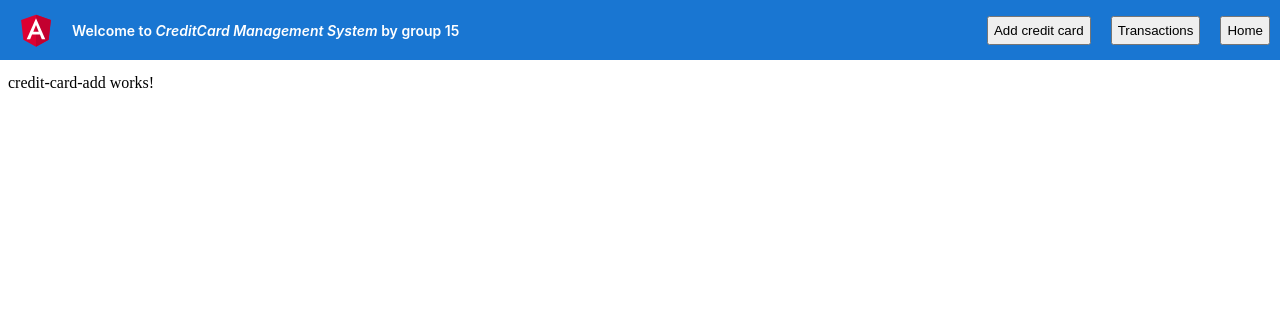
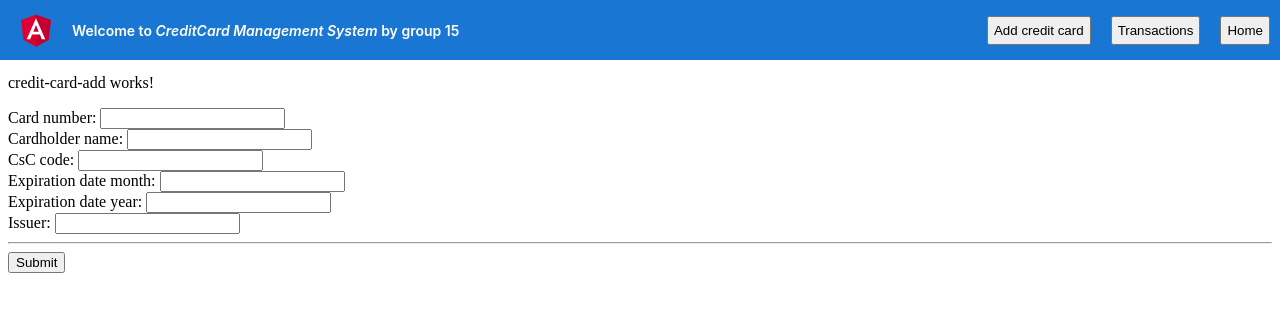
Before and after one commit to filip8600/CreditCardManagementSystem, an Angular app: page /addCreditCard in a window 1280 px wide. Shown: the top 312 px of the page. Built offline with nearby package versions, Linux system fonts and the light colour scheme.

Commit message:
Added pipe to credit card expiration date, started Reactive form for credit card add

```diff
--- a/src/app/Modules/credit-card/credit-card-details/credit-card-details.component.html
+++ b/src/app/Modules/credit-card/credit-card-details/credit-card-details.component.html
@@ -4,10 +4,15 @@
   <p>Cardholder: {{ card.cardholder_name }}</p>
   <p>CsC code: {{ card.csc_code }}</p>
   <p>
-    Expiration Date: {{ card.expiration_date_month }} /
-    {{ card.expiration_date_year }}
+    Expiration Date:
+    {{
+      card.expiration_date_month | expirationDatePipe: card.expiration_date_year
+    }}
+    <!-- {{ card.expiration_date_month }} / -->
+    <!-- {{ card.expiration_date_year }} -->
   </p>
   <p>Issuer: {{ card.issuer }}</p>
+  <button (click)="deleteCard(card)">Delete card</button>
   <p>Transactions:</p>
   <p>STILL NEEDS TRANSACTIONS LIST</p>
 </div>
--- a/src/app/Modules/credit-card/credit-card-details/credit-card-details.component.ts
+++ b/src/app/Modules/credit-card/credit-card-details/credit-card-details.component.ts
@@ -1,5 +1,5 @@
 import { Component, OnInit } from '@angular/core';
-import { ActivatedRoute } from '@angular/router';
+import { ActivatedRoute, Route, Router } from '@angular/router';
 import {
   CreditCard,
   CreditCardService,
@@ -13,15 +13,25 @@ import { Observable } from 'rxjs';
 })
 export class CreditCardDetailsComponent implements OnInit {
   card$: Observable<CreditCard>;
+  service: CreditCardService;
 
   constructor(
     private activatedRoute: ActivatedRoute,
+    private router: Router,
     creditCardService: CreditCardService
   ) {
     const cardNumber: number = parseInt(
       this.activatedRoute.snapshot.paramMap.get('card_number') ?? '' // witchcraft
     );
     this.card$ = creditCardService.getCard(cardNumber);
+    this.service = creditCardService;
+  }
+
+  public deleteCard(card: CreditCard) {
+    console.log('deleted card: ' + card.card_number);
+    this.service
+      .deleteCard(card)
+      .subscribe(() => this.router.navigateByUrl('/'));
   }
 
   ngOnInit(): void {}
--- a/src/app/Services/credit-card.service.ts
+++ b/src/app/Services/credit-card.service.ts
@@ -18,6 +18,11 @@ export class CreditCardService {
   postCard(card: CreditCard): Observable<CreditCard> {
     return this.http.post<CreditCard>(`${this.rootUrl}/cards`, card);
   }
+  deleteCard(card: CreditCard): Observable<CreditCard> {
+    return this.http.delete<CreditCard>(
+      `${this.rootUrl}/cards/` + card.card_number
+    );
+  }
 }
 
 export interface CreditCard {
--- a/src/app/Standalone Components/credit-card-add/credit-card-add.component.html
+++ b/src/app/Standalone Components/credit-card-add/credit-card-add.component.html
@@ -1 +1,24 @@
 <p>credit-card-add works!</p>
+<form [formGroup]="profileForm" (ngSubmit)="onSubmit()">
+  <div class="form-wrapper">
+    <label for="card_number">Card number: </label>
+    <input type="number" formControlName="card_number" />
+    <br />
+    <label for="cardholder_name">Cardholder name: </label>
+    <input type="text" formControlName="cardholder_name" />
+    <br />
+    <label for="csc_code">CsC code: </label>
+    <input type="number" formControlName="csc_code" />
+    <br />
+    <label for="expiration_date_month">Expiration date month: </label>
+    <input type="text" formControlName="expiration_date_month" />
+    <br />
+    <label for="expiration_date_year">Expiration date year: </label>
+    <input type="text" formControlName="expiration_date_year" />
+    <br />
+    <label for="issuer">Issuer: </label>
+    <input type="text" formControlName="issuer" />
+    <hr />
+    <button type="submit">Submit</button>
+  </div>
+</form>
--- a/src/app/Standalone Components/credit-card-add/credit-card-add.component.ts
+++ b/src/app/Standalone Components/credit-card-add/credit-card-add.component.ts
@@ -1,16 +1,39 @@
 import { Component, OnInit } from '@angular/core';
+import {
+  FormBuilder,
+  FormGroup,
+  FormControl,
+  Validators,
+} from '@angular/forms';
+import { ReactiveFormsModule } from '@angular/forms';
 
 @Component({
   standalone: true,
   selector: 'app-credit-card-add',
   templateUrl: './credit-card-add.component.html',
-  styleUrls: ['./credit-card-add.component.scss']
+  styleUrls: ['./credit-card-add.component.scss'],
+  imports: [ReactiveFormsModule],
 })
 export class CreditCardAddComponent implements OnInit {
+  profileForm = this.formbuilder.group({
+    card_number: [
+      '',
+      [Validators.required, Validators.minLength(7), Validators.maxLength(16)],
+    ],
+    cardholder_name: ['', [Validators.required]],
+    csc_code: [
+      '',
+      [Validators.required, Validators.maxLength(3), Validators.minLength(3)],
+    ],
+    expiration_date_month: ['', [Validators.required]],
+    expiration_date_year: ['', [Validators.required]],
+    issuer: [''],
+  });
 
-  constructor() { }
+  constructor(private formbuilder: FormBuilder) {}
 
-  ngOnInit(): void {
+  onSubmit() {
+    console.log(this.profileForm.value);
   }
-
+  ngOnInit(): void {}
 }
--- a/src/app/app.module.ts
+++ b/src/app/app.module.ts
@@ -10,6 +10,8 @@ import { HomeComponent } from './AppModuleComponents/home/home.component';
 import { HttpClientModule } from '@angular/common/http';
 import { CreditCardListComponent } from './Modules/credit-card/credit-card-list/credit-card-list.component';
 import { CreditCardModule } from './Modules/credit-card/credit-card.module';
+import { ExpirationDatePipePipe } from './expiration-date-pipe.pipe';
+import { ReactiveFormsModule } from '@angular/forms';
 
 @NgModule({
   declarations: [AppComponent, NavigationBarComponent, HomeComponent],
@@ -21,6 +23,7 @@ import { CreditCardModule } from './Modules/credit-card/credit-card.module';
     HttpClientModule,
     CreditCardModule,
   ],
+  exports: [],
   providers: [],
   bootstrap: [AppComponent],
 })
--- /dev/null
+++ b/src/app/expiration-date-pipe.pipe.ts
@@ -0,0 +1,10 @@
+import { Pipe, PipeTransform } from '@angular/core';
+
+@Pipe({
+  name: 'expirationDatePipe',
+})
+export class ExpirationDatePipePipe implements PipeTransform {
+  transform(month: number, year: number): string {
+    return month + ' / ' + year;
+  }
+}
```
Also changed, not shown: src/app/Modules/credit-card/credit-card.module.ts (+6 -1 lines), 1 other file (tests, documents, lock files or other folders).
